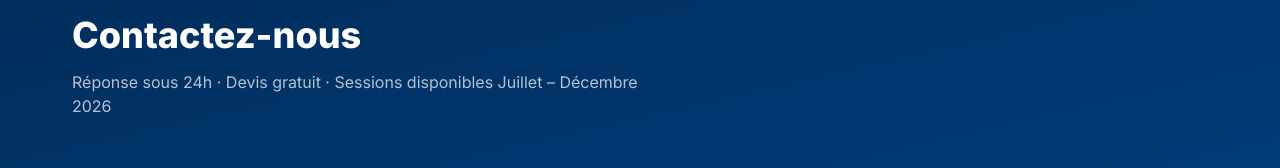
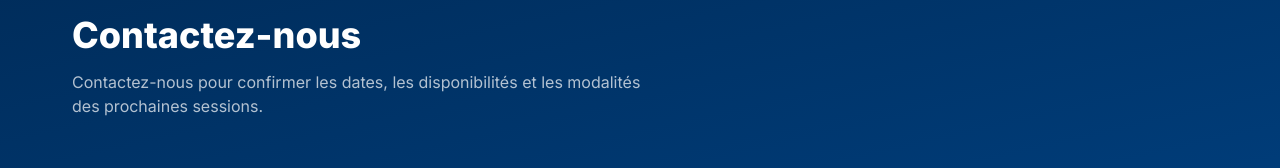
Before and after one commit to relaxsaadi/cbta, a Next.js app: page /contact in a window 1280 px wide. Shown: the part 222-390 px from the top of the page. Built offline with nearby package versions, Linux system fonts and the light colour scheme; no server answers.

Commit message:
fix(public-dgr): remove unsupported contact response SLA and stale session framing

```diff
--- a/app/contact/page.tsx
+++ b/app/contact/page.tsx
@@ -10,12 +10,12 @@ import TrackedLink from "@/components/TrackedLink";
 export const metadata: Metadata = {
   title: "Contact",
   description:
-    "Contactez KOST GROUP pour une formation IATA DGR à Alger. WhatsApp, formulaire, téléphone — réponse sous 24h.",
+    "Contactez KOST GROUP au sujet des formations DGR/CBTA à Alger. WhatsApp, formulaire et téléphone ; modalités et disponibilités à confirmer.",
   alternates: { canonical: "/contact" },
   openGraph: {
     title: "Contacter KOST GROUP — Formation IATA DGR",
     description:
-      "Réponse sous 24h · WhatsApp +213 542 30 53 83 · Bab Ezzouar, Alger",
+      "Contact et renseignements DGR/CBTA · WhatsApp +213 542 30 53 83 · Bab Ezzouar, Alger",
     url: "/contact",
   },
 };
@@ -50,7 +50,7 @@ export default function ContactPage() {
               Contactez-nous
             </h1>
             <p className="text-white/70 text-base max-w-xl">
-              Réponse sous 24h · Devis gratuit · Sessions disponibles Juillet – Décembre 2026
+              Contactez-nous pour confirmer les dates, les disponibilités et les modalités des prochaines sessions.
             </p>
           </div>
         </section>
```
